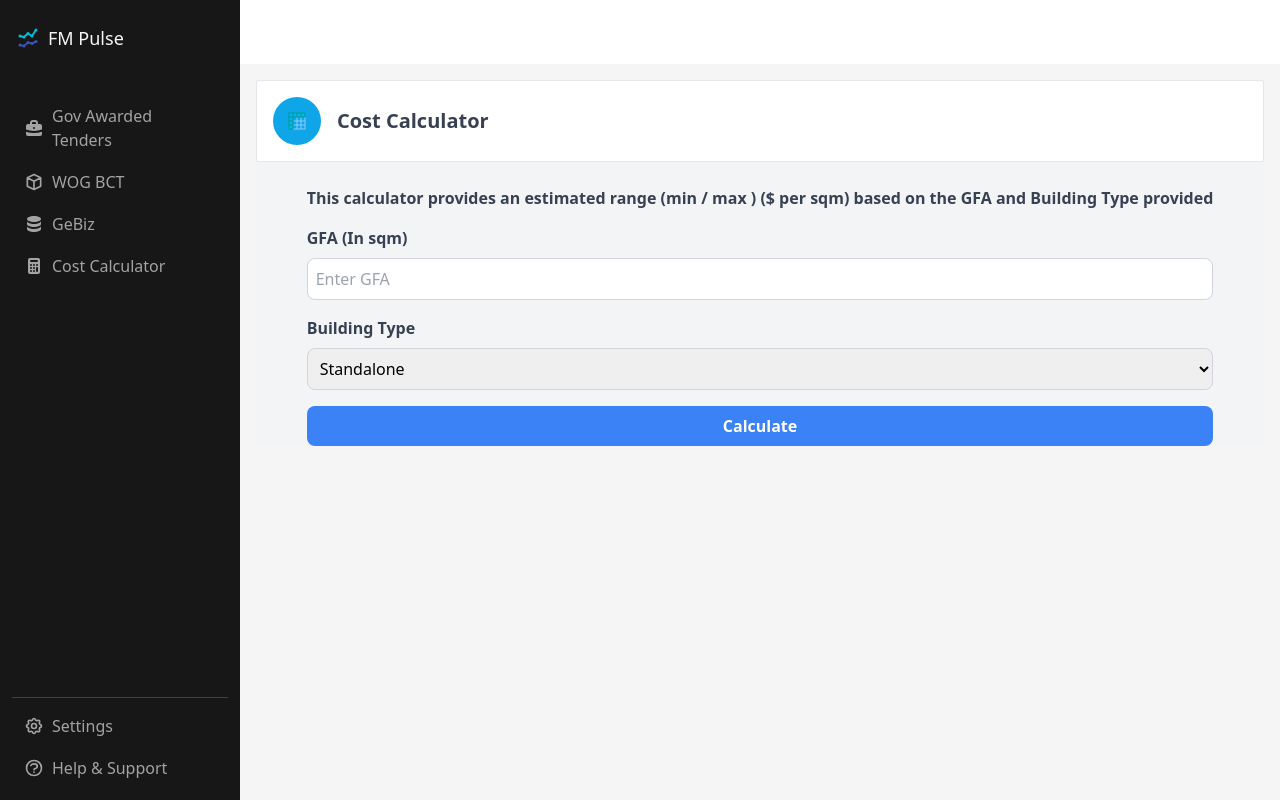
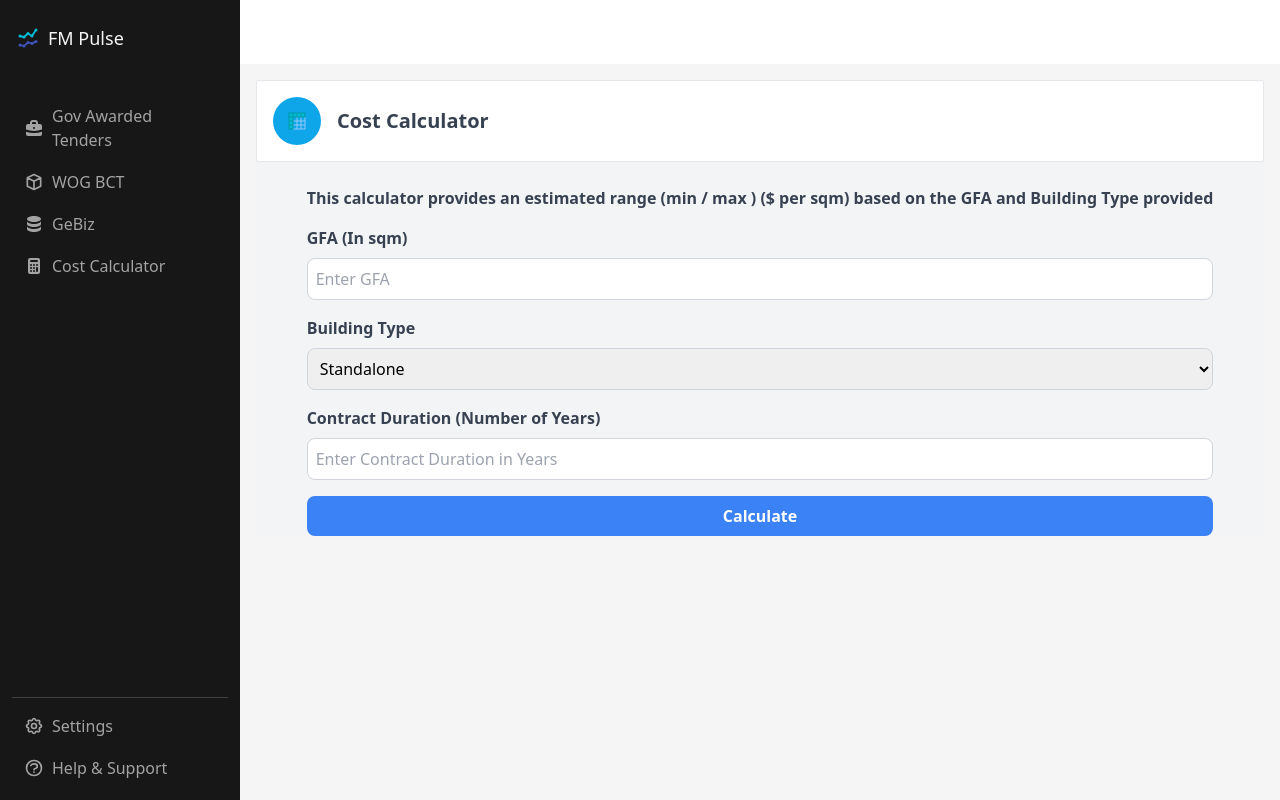
Before and after one commit to RamenBoy0/fm_pulse_dashboard, a React (Create React App) app: page / in a window 1280 px wide. Built offline with nearby package versions, Linux system fonts and the light colour scheme.

Commit message:
Update CalculatorModel.jsx
Added duration of contract

```diff
--- a/src/components/CalculatorModel.jsx
+++ b/src/components/CalculatorModel.jsx
@@ -4,6 +4,7 @@ import { useState } from "react";
 export default function CalculatorModel() {
     const [gfa, setGfa] = useState(""); // State for GFA input
     const [buildingType, setBuildingType] = useState("Standalone"); // State for dropdown
+    const [duration, setDuration] = useState(""); // State for contract duration
     const [result, setResult] = useState(null); // State for calculation result
     const [loading, setLoading] = useState(false); // State for loading
 
@@ -11,6 +12,7 @@ export default function CalculatorModel() {
         const requestData = {
             GFA: parseFloat(gfa),  // GFA value entered by the user
             tender_type: buildingType === "Standalone" ? 1 : 0,  // Binary encoding
+            duration : parseInt(duration), // Duration of years
         };
 
         setLoading(true); // Start loading
@@ -90,6 +92,20 @@ export default function CalculatorModel() {
                     </select>
                 </div>
 
+                        {/* Input for Contract Duration */}
+                                        <div className="mb-4">
+                    <label className="block text-gray-700 font-bold mb-2">
+                        Contract Duration (Number of Years)
+                    </label>
+                    <input
+                        type="number"
+                        className="w-full p-2 border border-gray-300 rounded-lg focus:ring-2 focus:ring-blue-400"
+                        value={duration}
+                        onChange={(e) => setDuration(e.target.value)}
+                        placeholder="Enter Contract Duration in Years"
+                    />
+                </div>
+
                     <button
                         onClick={handleCalculate}
                         className="w-full  bg-blue-500 text-white font-semibold py-2 rounded-lg hover:bg-blue-600"
```
